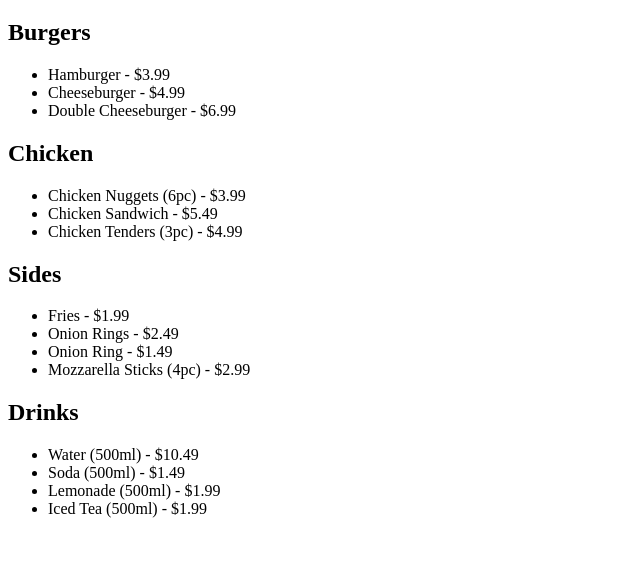
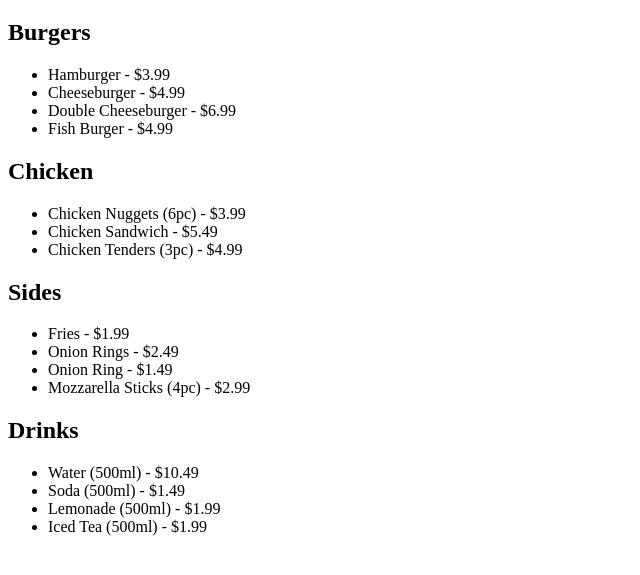
Before and after one commit to jayx20p/Menu-project-revision, a website: page index.html in a window 1280 px wide. Shown: the part 61-636 px from the top of the page, without its empty margins (0-640 px from the left). Drawn offline with Linux system fonts and the light colour scheme.

Commit message:
added menu item

```diff
--- a/index.html
+++ b/index.html
@@ -13,6 +13,7 @@
     <li>Hamburger - $3.99</li>
     <li>Cheeseburger - $4.99</li>
     <li>Double Cheeseburger - $6.99</li>
+    <li>Fish Burger - $4.99</li>
   </ul>
   <h2>Chicken</h2>
   <ul>
```
Also changed, not shown: 1 other file.
